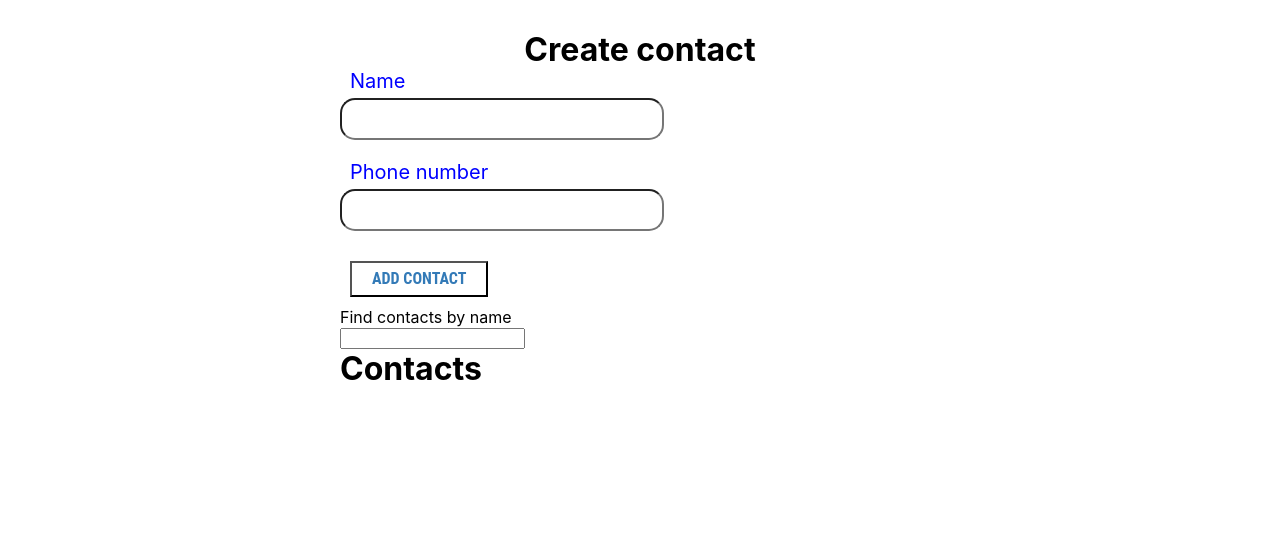
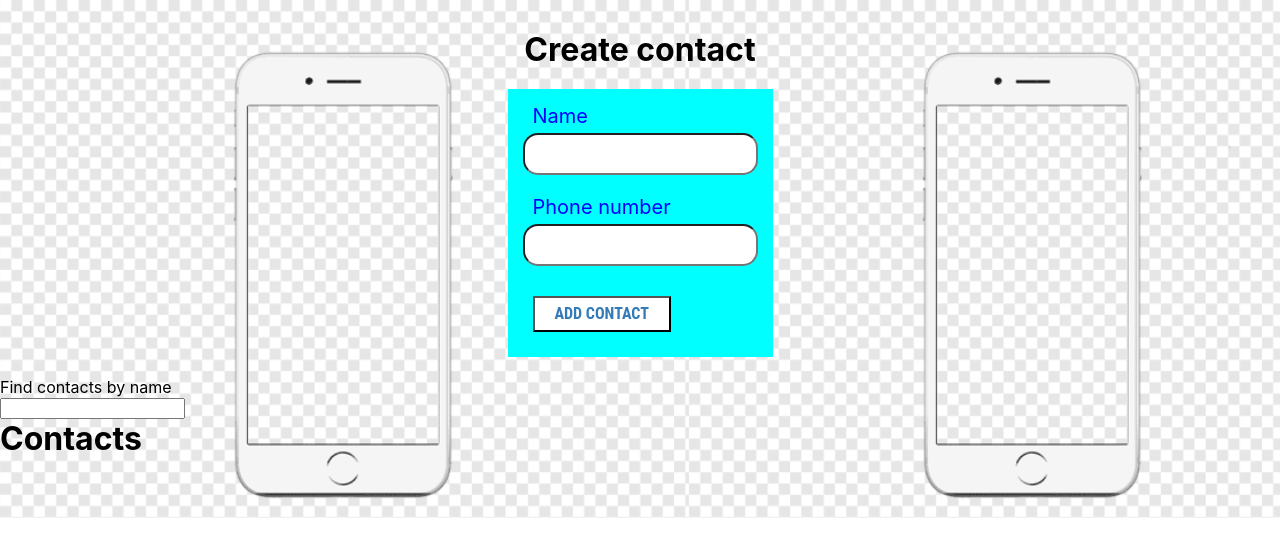
Before and after one commit to ITigor1985/goit-react-hw-07-phonebook, a React (Create React App) app: page /goit-react-hw-07-phonebook/contacts in a window 1280 px wide. Shown: the top 556 px of the page. Built offline with nearby package versions, Linux system fonts and the light colour scheme; no server answers.

Commit message:
new style

```diff
--- a/src/GlobalStyled/GlobalStyled.styled.jsx
+++ b/src/GlobalStyled/GlobalStyled.styled.jsx
@@ -1,4 +1,4 @@
-import { createGlobalStyle } from "styled-components";
+import { createGlobalStyle } from 'styled-components';
 
 export const GlobalStyle = createGlobalStyle`
 body {
@@ -8,19 +8,24 @@ body {
       sans-serif;
     -webkit-font-smoothing: antialiased;
     -moz-osx-font-smoothing: grayscale;
+
   }
 
   code {
     font-family: source-code-pro, Menlo, Monaco, Consolas, "Courier New",
       monospace;
   }
+* {
+  box-sizing: border-box;
+}
+
   h1,
 h2,
 h3,
 h4,
 h5,
 h6 {
-  color: var(--title-text-color);
+
   margin-top: 0;
   margin-bottom: 0;
 }
--- a/src/components/App.styled.jsx
+++ b/src/components/App.styled.jsx
@@ -1,8 +1,15 @@
-import styled from "styled-components";
+import styled from 'styled-components';
+import phone from '../images/phone.png';
 
 export const Container = styled.div`
   padding-top: 30px;
   padding-bottom: 60px;
-  width: 600px;
+  width: 100%;
+  height: auto;
   margin: 0 auto;
+  background-size: contain;
+  background-image: url(${phone});
+  display: flex;
+  flex-direction: column;
+  justify-content: center;
 `;
--- a/src/components/ContactListItem/ContactListItem.jsx
+++ b/src/components/ContactListItem/ContactListItem.jsx
@@ -1,17 +1,18 @@
 import { useDeleteContactMutation } from 'redux/contactsSlice/contactSlice';
 import { Spinner } from 'components/Spinner/Spinner';
+import { Name, Phone, BoxContact } from './ContactListItem.styled';
 
 export const ContactListItem = ({ id, name, phone }) => {
   const [deleteContact, { isLoading: isDeleting }] = useDeleteContactMutation();
 
   return (
-    <li>
-      {name}
-      {phone}
+    <BoxContact>
+      <Name>{name}</Name>
+      <Phone>{phone}</Phone>
       <button onClick={() => deleteContact(id)} disabled={isDeleting}>
         {isDeleting && <Spinner size={12} />}
         Delete
       </button>
-    </li>
+    </BoxContact>
   );
 };
--- /dev/null
+++ b/src/components/ContactListItem/ContactListItem.styled.jsx
@@ -0,0 +1,17 @@
+import styled from 'styled-components';
+
+export const Name = styled.p`
+  font-size: 24px;
+  display: inline-block;
+  margin-right: 15px;
+`;
+
+export const Phone = styled.p`
+  font-size: 24px;
+  display: inline-block;
+  margin-right: 15px;
+`;
+export const BoxContact = styled.li`
+  display: flex;
+  align-items: center;
+`;
--- a/src/components/NewContactForm/NewContactForm.jsx
+++ b/src/components/NewContactForm/NewContactForm.jsx
@@ -7,7 +7,12 @@ import {
 } from 'redux/contactsSlice/contactSlice';
 import Button from 'components/Buttons/Button';
 import { Formik, Field, Form } from 'formik';
-import { FormInput, InputLabel, Title } from './NewContactForm.styled';
+import {
+  FormInput,
+  InputLabel,
+  Title,
+  Container,
+} from './NewContactForm.styled';
 import { Spinner } from 'components/Spinner/Spinner';
 
 const initialState = {
@@ -42,6 +47,7 @@ export const NewContactForm = () => {
     <>
       {isLoading && <Spinner />}
       <Title>Create contact</Title>
+      <Container>
         <Formik initialValues={initialState} onSubmit={handleSubmit}>
           <Form autoComplete="off">
             <InputLabel htmlFor="name">Name</InputLabel>
@@ -67,6 +73,7 @@ export const NewContactForm = () => {
             <Button type="submit" text="Add contact" />
           </Form>
         </Formik>
+      </Container>
       <ToastContainer />
     </>
   );
--- a/src/components/NewContactForm/NewContactForm.styled.jsx
+++ b/src/components/NewContactForm/NewContactForm.styled.jsx
@@ -2,7 +2,7 @@ import styled from 'styled-components';
 
 export const FormInput = styled.input`
   display: block;
-  width: 50%;
+  width: 100%;
   margin-top: 5px;
   margin-bottom: 20px;
   border-radius: 15px;
@@ -18,3 +18,9 @@ export const InputLabel = styled.label`
 export const Title = styled.h1`
   text-align: center;
 `;
+export const Container = styled.div`
+  width: 265px;
+  padding: 15px;
+  margin: 20px auto;
+  background-color: aqua;
+`;
```
Also changed, not shown: src/images/phone.png (added). Lines whose indentation alone changed are shown as unchanged.
